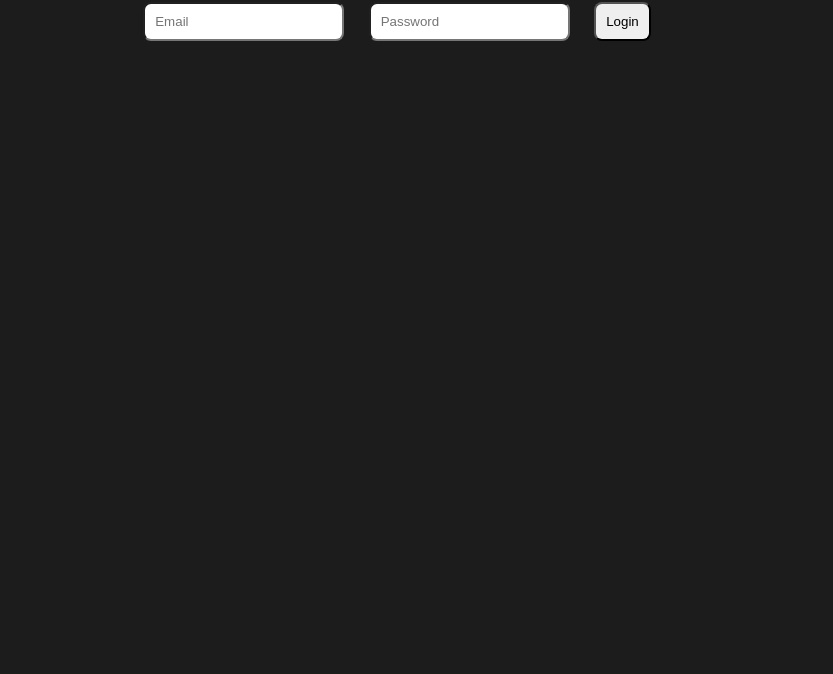
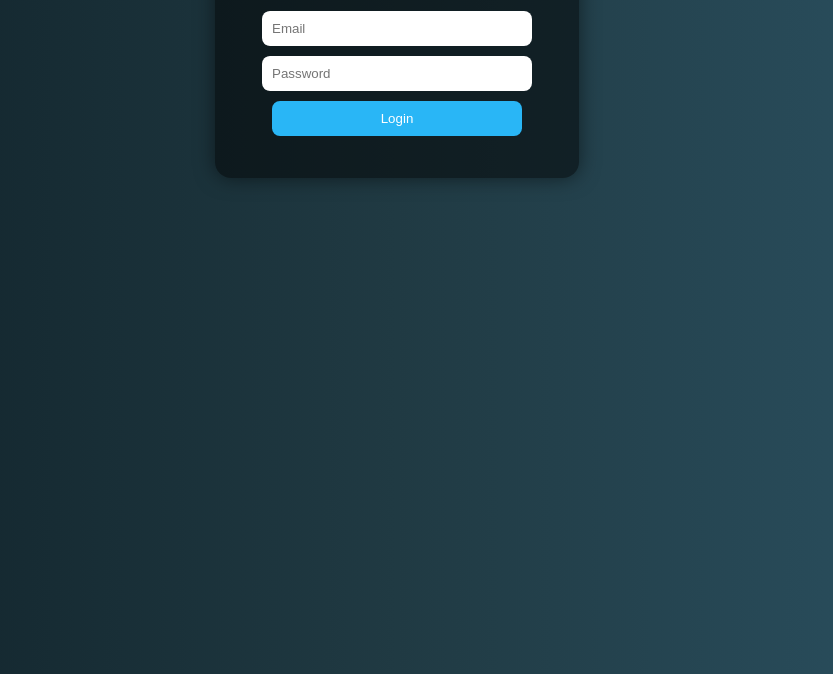
Before and after one commit to tann12345/MyMcSite, a website: page frontend/login.html in a window 1280 px wide. Shown: the part 126-800 px from the top of the page, without its empty margins (243-1076 px from the left). Drawn offline with Linux system fonts and the light colour scheme.

Commit message:
Update style.css

```diff
--- a/frontend/style.css
+++ b/frontend/style.css
@@ -1,14 +1,32 @@
 body {
-  font-family: Arial;
-  background: #1c1c1c;
-  color: #f2f2f2;
+  background: linear-gradient(to right, #0f2027, #203a43, #2c5364);
+  color: white;
+  font-family: 'Segoe UI', sans-serif;
   text-align: center;
   margin: 0;
-  padding: 50px;
+  padding: 2rem;
 }
-
 input, button {
-  margin: 10px;
+  display: block;
+  margin: 10px auto;
   padding: 10px;
   border-radius: 8px;
+  border: none;
+  width: 250px;
 }
+button {
+  background-color: #29b6f6;
+  color: white;
+  cursor: pointer;
+}
+button:hover {
+  background-color: #0288d1;
+}
+.login-container, .register-container, .dashboard {
+  background-color: rgba(0,0,0,0.5);
+  padding: 2rem;
+  border-radius: 16px;
+  width: 300px;
+  margin: auto;
+  box-shadow: 0 0 20px rgba(0,0,0,0.5);
+}
```
